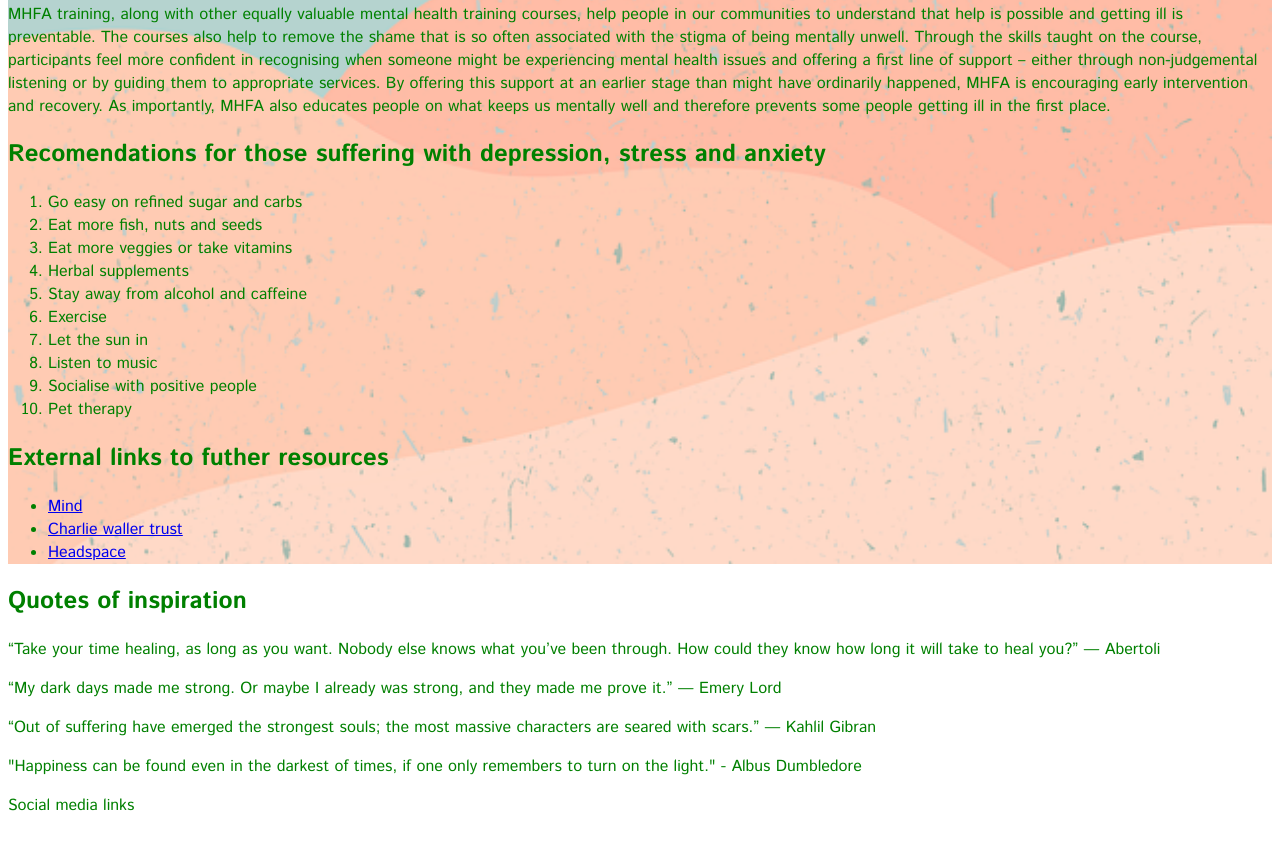
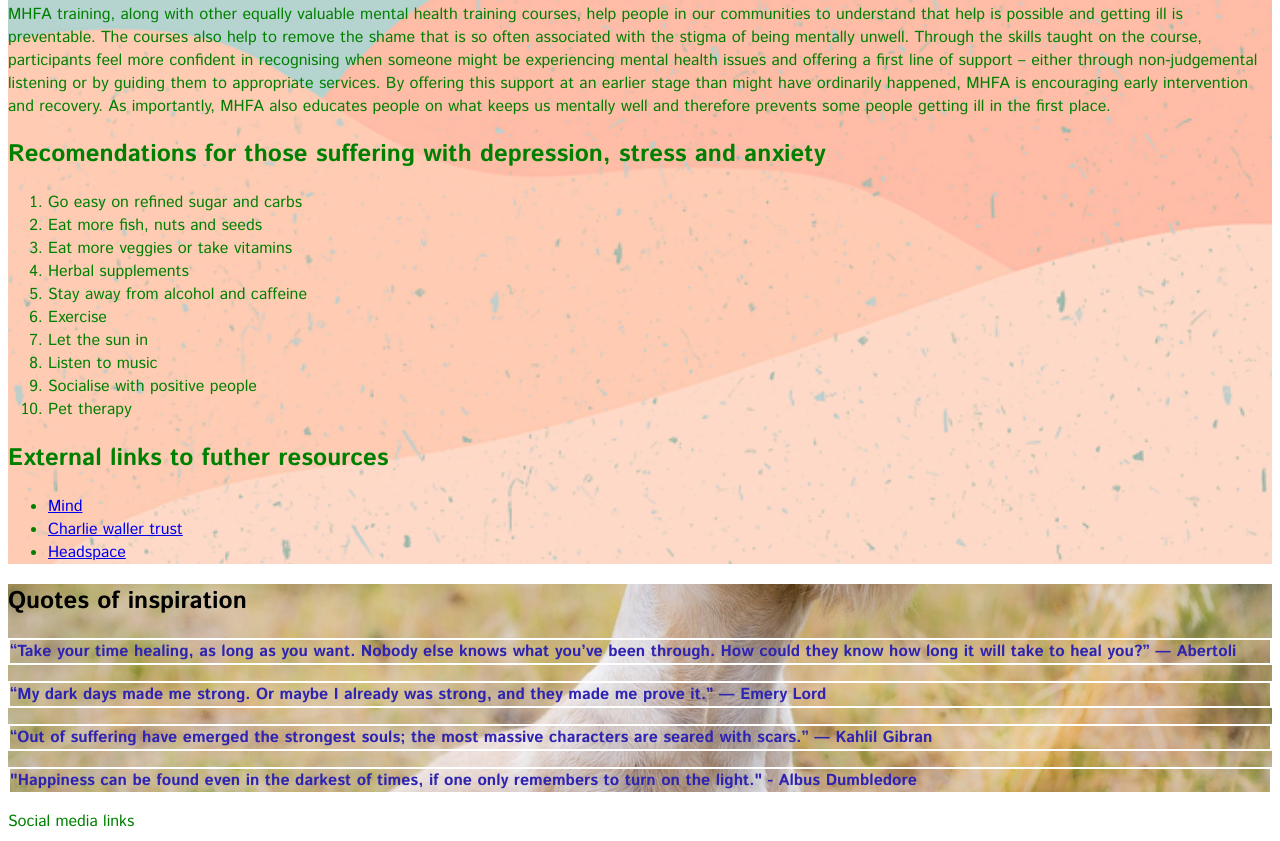
Before and after one commit to Heath1979/ci-project-one-mental-health-awareness, a plain HTML site: page index.html in a window 1280 px wide. Shown: the part 773-1614 px from the top of the page. Drawn offline with Linux system fonts and the light colour scheme.

Commit message:
add background image to quotes

```diff
--- a/assets/css/style.css
+++ b/assets/css/style.css
@@ -36,3 +36,16 @@ header {
 #main-content {
     background: url('../images/sunrise-pastel.png') no-repeat center/cover;
 }
+
+#quotes {
+    background: url('../images/dog-in-highlands.from-pixabay.laresa-perlman.jpg') no-repeat center/cover;
+    color: black;
+}
+
+#quotes p {
+    display: flex;
+    flex-wrap: wrap;
+    font-weight: 700;
+    color: #2e24b1;
+    border: 2px solid white;
+}
```
Also changed, not shown: assets/images/dog-in-highlands.from-pixabay.laresa-perlman.jpg (added), 1 other file.
